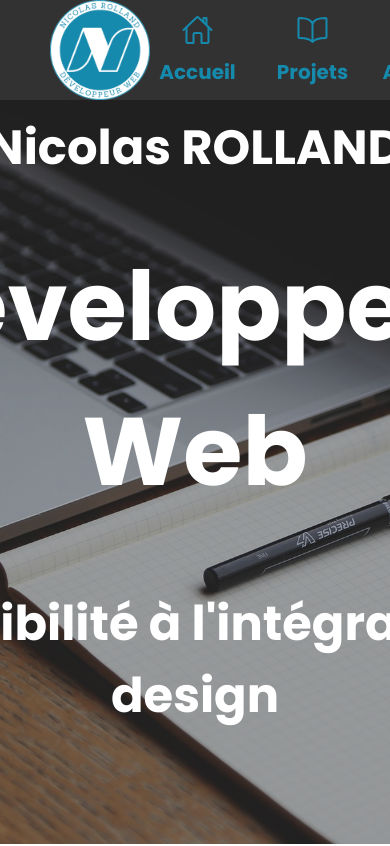
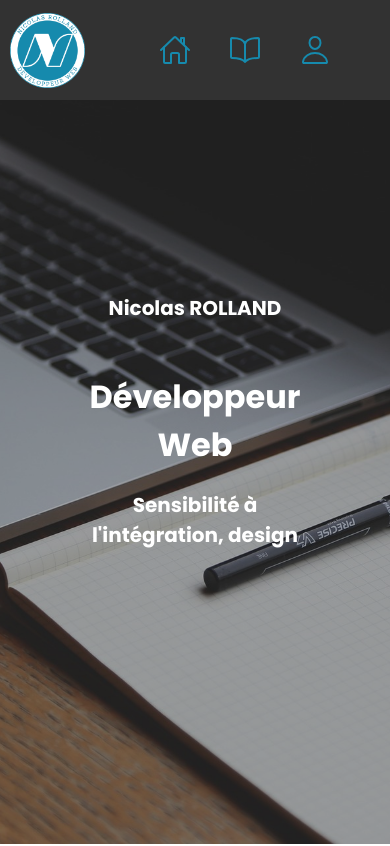
Before and after one commit to Nicolas9118/Port_Folio, a React (Create React App) app in the folder front/: page / in a window 390 px wide. Shown: the top 846 px of the page. Built offline with nearby package versions, Linux system fonts and the light colour scheme.

Commit message:
correction responsive

```diff
--- a/front/src/components/Header/style.css
+++ b/front/src/components/Header/style.css
@@ -15,7 +15,7 @@
 }
 
 .logo {
-    height: 100px;
+    height: 90px;
     margin-left: 50px;
 }
 .menu {
@@ -53,3 +53,16 @@
     text-align: center;
     margin: 0px;
 }
+
+@media screen and (max-width: 480px){
+    .logo {
+        height: 75px;
+        margin-left: 10px;
+    }
+    .link {
+        width: 50px;
+    }
+    .link p{
+        display: none;
+    }
+}
--- a/front/src/pages/Home/style.css
+++ b/front/src/pages/Home/style.css
@@ -7,8 +7,6 @@
 .homeContainer .bg {
     height: 100vh;
     width: 100%;
-    /* background: rgba(50, 50, 50, 0.47); */
-    /* z-index: 2; */
 }
 
 .homeContainer .bg img {
@@ -67,3 +65,27 @@
     align-items: center;
     margin-bottom: 50px;
 }
+
+@media screen and (max-width: 982px){
+    .text p {
+        font-size: 32px;
+    }
+    .text .name {
+        font: 48px;
+    }
+    .text h1 {
+        font-size: 60px;
+    }
+}
+
+@media screen and (max-width: 480px){
+    .text p {
+        font-size: 20px;
+    }
+    .text .name {
+        font: 24px;
+    }
+    .text h1 {
+        font-size: 32px;
+    }
+}
--- a/front/src/sections/Me/SectionAbout.jsx
+++ b/front/src/sections/Me/SectionAbout.jsx
@@ -14,9 +14,11 @@ const SectionAbout = () => {
             <h1> A Propos de moi </h1>
             <div className="container">
                 <div className="left">
-                    <p className="presentation"> Mon parcours professionnel ne démarre pas en tant que développeur web, cela m'a permis d'acquérir des compétences qui me permettes une bonne adaptabilités dans toutes sorte de situation.
-                        Diplomé tout de même d'un BTS Informatique en 2012 et une foramtion de développeur web en 2022 font de moi un développeur polyvalent via différent projet.
-                        Méticuleux, organisé et curieux j'aime travaillé sur plein de projets différents et de les peaufiner jusqu'au petits détails </p>
+                    <p className="presentation"> Mon parcours professionnel ne démarre pas en tant que développeur web. Mes expériences précédantes m'ont
+                        permis d'acquérir des compétences qui me permettent une bonne adaptabilité dans toute sorte de situation. Mon dipôme
+                         BTS
+                        informatique de 2012 et ma foramtion de développeur web en 2022 font de moi un développeur polyvalent à travers différents projets.
+                        Méticuleux, organisé et curieux, j'aime travailler divers projets et les peaufiner jusqu'aux moindre petits détails. </p>
                     <img src={MaxiSoulignement} alt="" />
                     <Bouton buttonName="Télécharger CV" />
                 </div>
--- a/front/src/sections/Me/style.css
+++ b/front/src/sections/Me/style.css
@@ -3,13 +3,14 @@
     justify-content: space-evenly;
     align-items: center;
     width: 90%;
-    height: 500px;
+    min-height: 500px;
     margin: 0 auto;
 }
 
 h1 {
     margin-top: 50px;
     font-size: 48px;
+    text-align: center;
 }
 
 .left {
@@ -27,9 +28,30 @@ h1 {
     text-align: justify;
 }
 
+.left img {
+    margin: 25px;
+}
+
 .right {
     width: 45%;
     display: flex;
     align-items: center;
     justify-content: flex-end;
 }
+
+.right img {
+    object-fit: cover;
+    width: 100%;
+}
+
+@media screen and (max-width: 982px){
+    .left{
+        width: 90%;
+    }
+    .left img {
+        margin: 50px 0;
+    }
+    .right {
+        display: none;
+    }
+}
```
